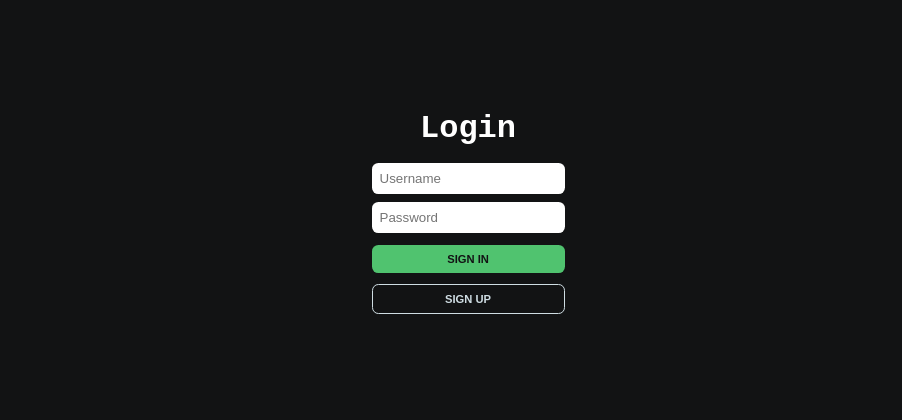
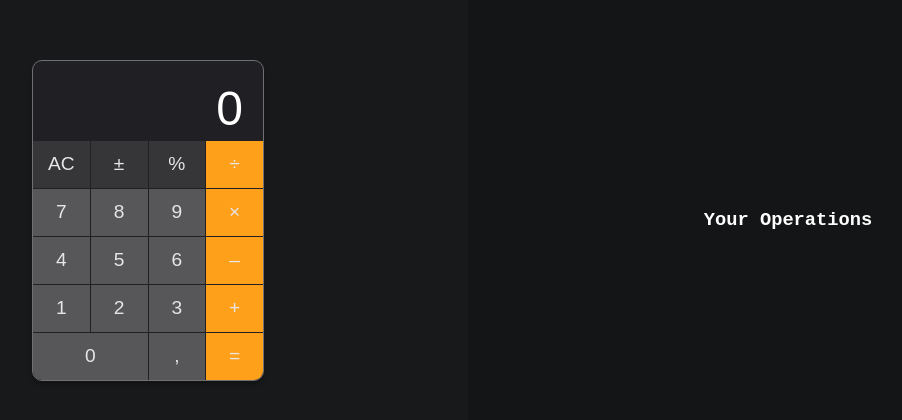
Before and after one commit to gwebsurfer/calculator-localstorage-operation-history, a plain HTML site: page index.html in a window 1280 px wide. Shown: the part 180-600 px from the top of the page, without its empty margins (172-1074 px from the left). Drawn offline with Linux system fonts and the light colour scheme.

Commit message:
add calculator css styles

```diff
--- a/css/style.css
+++ b/css/style.css
@@ -1,7 +1,7 @@
 :root {
-  --color-dark: rgb(18, 19, 20);
-  --color-dark2: rgb(32, 32, 20);
-  --color-dark3: rgb(22, 22, 20);
+  --color-dark: rgb(24, 25, 27);
+  --color-dark2: rgb(18, 21, 25);
+  --color-dark3: rgb(20, 21, 22);
   --color-white: rgb(255, 255, 255);
   --color-light: rgb(207, 221, 227);
   --color-green: rgb(80, 195, 111);
@@ -71,7 +71,7 @@ h1 {
 }
 
 #login {
-  display: block;
+  display: none;
   transition: 2s ease;
 }
 
@@ -86,40 +86,99 @@ h1 {
 }
 
 #logged {
-  display: none;
+  display: block;
   height: 100vh;
   width: 100vw;
-  flex-direction: column;
-  align-items: center;
-  justify-content: center;
-  gap: 1rem;
 }
 
 #logged-content {
   height: 100vh;
   width: 100vw;
-  display: flex;
-  flex-direction: row;
-  flex-wrap: wrap;
+  display: grid;
+  grid: auto-flow / 1fr 1fr;
 }
 
 #calculator {
-  min-width: 320px;
-  width: 60vw;
+  padding: 2rem;
   display: flex;
   justify-content: center;
   align-items: center;
 }
 
 #history {
-  min-width: 320px;
-  width: 40vw;
+  background-color: var(--color-dark3);
   display: flex;
   justify-content: center;
   align-items: center;
+}
+
+#calculator-body {
+  width: 232px;
+  background-color: #202024;
+  border: #707072 0.02rem solid;
+  border-radius: 10px;
+  box-shadow: 0px 4px 4px #00000040;
+  overflow: hidden;
 }
 
 #alert-msg {
   font-size: 0.7rem;
   color: var(--color-red);
 }
+
+.result {
+  height: 80px;
+  padding: 20px;
+  text-align: right;
+  color: var(--color-white);
+  font-family: "myriad-pro", sans-serif;
+  font-weight: lighter;
+  font-size: 3rem;
+}
+
+#calculator-body>.buttons {
+  display: grid;
+  grid-template-columns: repeat(4, 1fr);
+  gap: 1px;
+}
+
+.buttons button {
+  display: flex;
+  justify-content: center;
+  align-items: center;
+  width: 100%;
+  height: 2.938rem;
+  color: #E6E6E6;
+  font-weight: 400;
+  font-size: 1.2rem;
+  border: none;
+  outline: none;
+  cursor: pointer;
+}
+
+.button-zero {
+  grid-column: span 2;
+}
+
+.bg-gray {
+  background-color: #363639;
+}
+
+.bg-light-gray {
+  background-color: #57575A;
+}
+
+.bg-orange {
+  background-color: #ffa01b;
+}
+
+button:active {
+  opacity: 0.7;
+}
+
+
+@media (max-width: 600px) {
+  #logged-content {
+    grid: auto-flow / 1fr;
+  }
+}
--- a/index.html
+++ b/index.html
@@ -27,11 +27,38 @@
     <section id="logged">
       <div id="logged-content">
         <section id="calculator">
-          <h1>calculator</h1>
+          <div id="calculator-body">
+            <div class="result">0</div>
+            <div class="buttons">
+              <button class="bg-gray">AC</button>
+              <button class="bg-gray">±</button>
+              <button class="bg-gray">%</button>
+              <button class="bg-orange">÷</button>
+
+              <button class="bg-light-gray">7</button>
+              <button class="bg-light-gray">8</button>
+              <button class="bg-light-gray">9</button>
+              <button class="bg-orange">×</button>
+
+              <button class="bg-light-gray">4</button>
+              <button class="bg-light-gray">5</button>
+              <button class="bg-light-gray">6</button>
+              <button class="bg-orange">–</button>
+
+              <button class="bg-light-gray">1</button>
+              <button class="bg-light-gray">2</button>
+              <button class="bg-light-gray">3</button>
+              <button class="bg-orange">+</button>
+
+              <button class="bg-light-gray button-zero">0</button>
+              <button class="bg-light-gray">,</button>
+              <button class="bg-orange operator">=</button>
+            </div>
+          </div>
         </section>
 
         <section id="history">
-          <h1>history</h1>
+          <h3>Your Operations</h3>
         </section>
       </div>
     </section>
```
